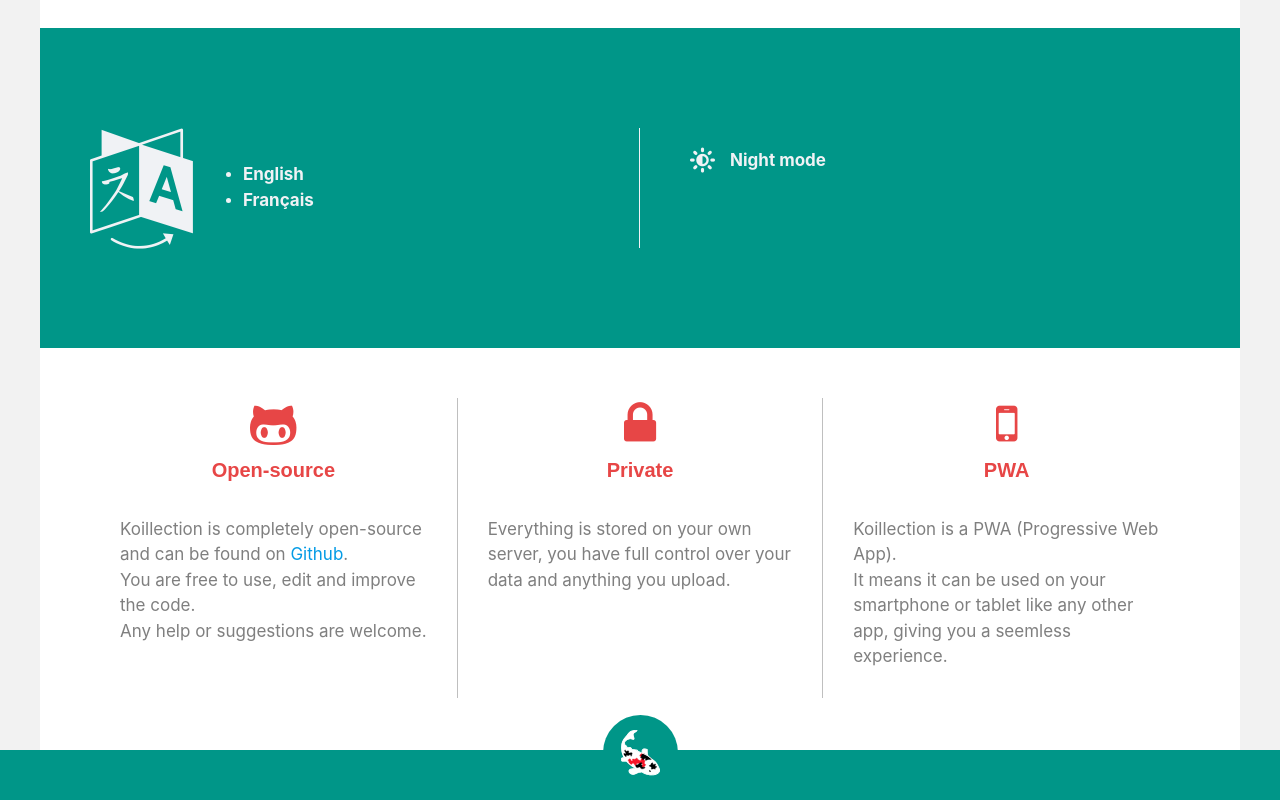
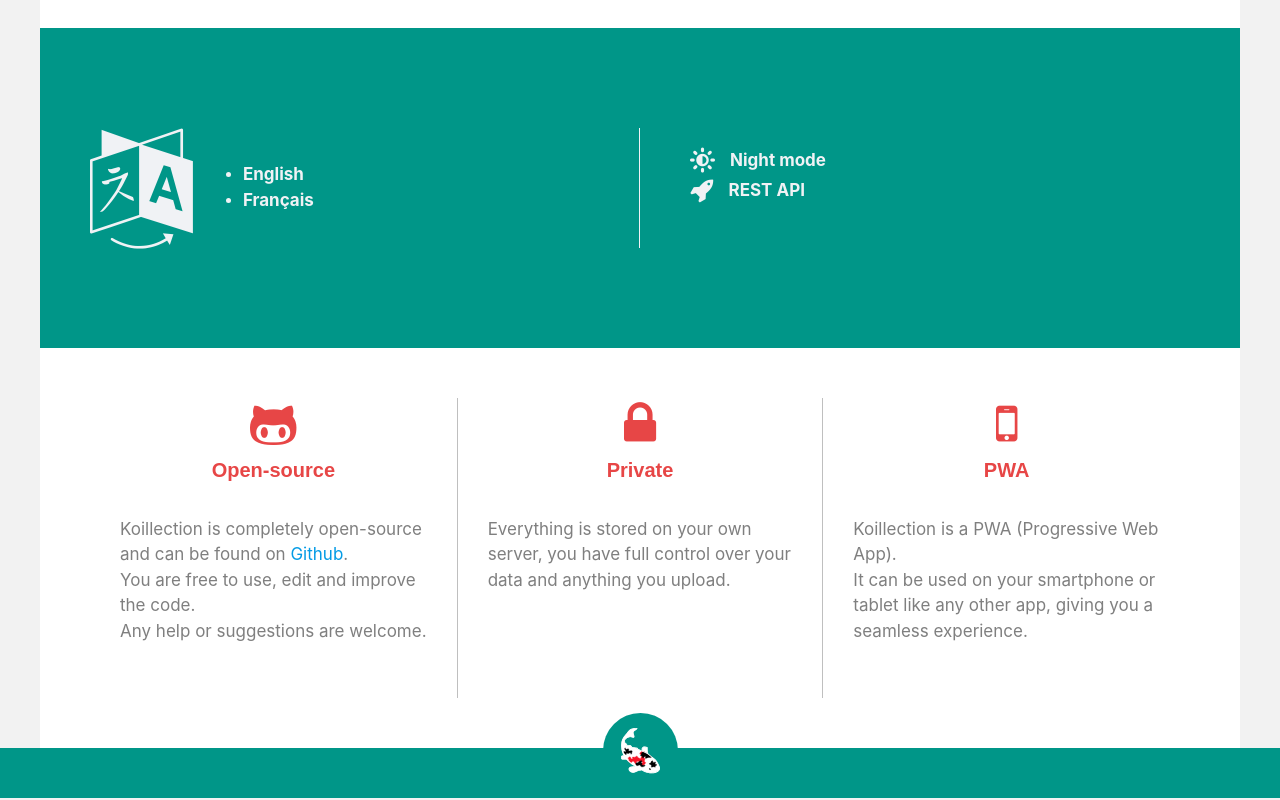
Before and after one commit to Saetron/koillection.github.io, a plain HTML site: page index.html in a window 1280 px wide. Shown: the part 1100-1900 px from the top of the page. Drawn offline with Linux system fonts and the light colour scheme.

Commit message:
Add REST API feature

```diff
--- a/css/app.css
+++ b/css/app.css
@@ -122,6 +122,9 @@
 }
 .fa-brightness-contrast:before {
     content: "\e9d6";
+}
+.fa-rocket:before {
+  content: "\f135";
 }
 
 .sr-only-focusable:active,
@@ -1561,7 +1564,7 @@
     font-size: 25px;
 }
 
-.fa-brightness-contrast::before {
+.fa-brightness-contrast::before, .fa-rocket::before {
     top: 5px;
     position: relative;
     margin-right: 15px;
--- a/index.html
+++ b/index.html
@@ -105,6 +105,7 @@
         <div class="col s10 m6 l6 valign-wrapper">
             <ul class="features-list">
                 <li><span class="feature"><i class="fa fa-brightness-contrast fa-fw"></i>Night mode</span></a></li>
+                <li><span class="feature"><i class="fa fa-rocket fa-fw"></i>REST API</span></a></li>
             </ul>
         </div>
     </div>
@@ -134,7 +135,7 @@
             <div>
                 Koillection is a PWA (Progressive Web App).
                 <br>
-                It means it can be used on your smartphone or tablet like any other app, giving you a seemless experience.
+                It can be used on your smartphone or tablet like any other app, giving you a seamless experience.
             </div>
         </div>
     </div>
```
Also changed, not shown: fonts/font-awesome/selection.json (+1 -1 lines), fonts/font-awesome/font-awesome.ttf, fonts/font-awesome/font-awesome.woff, 2 other files.
